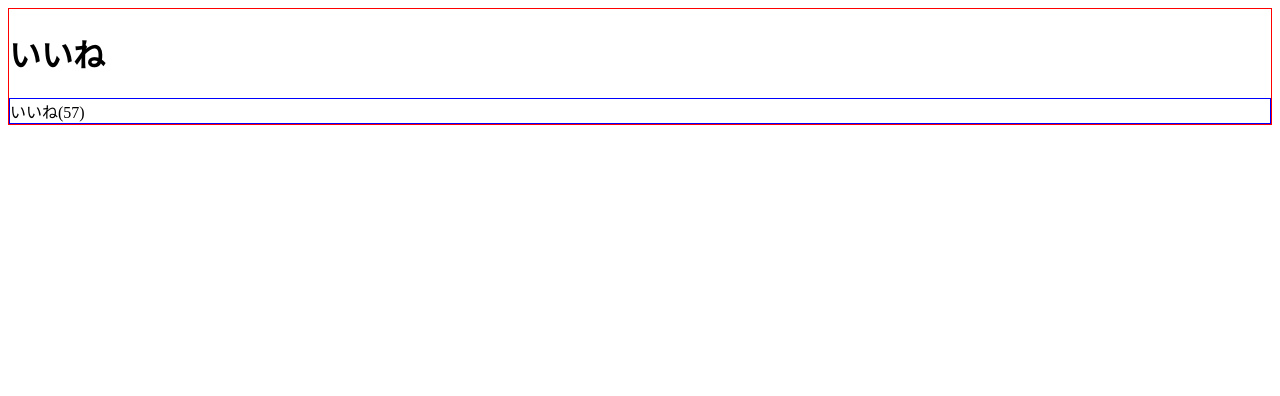
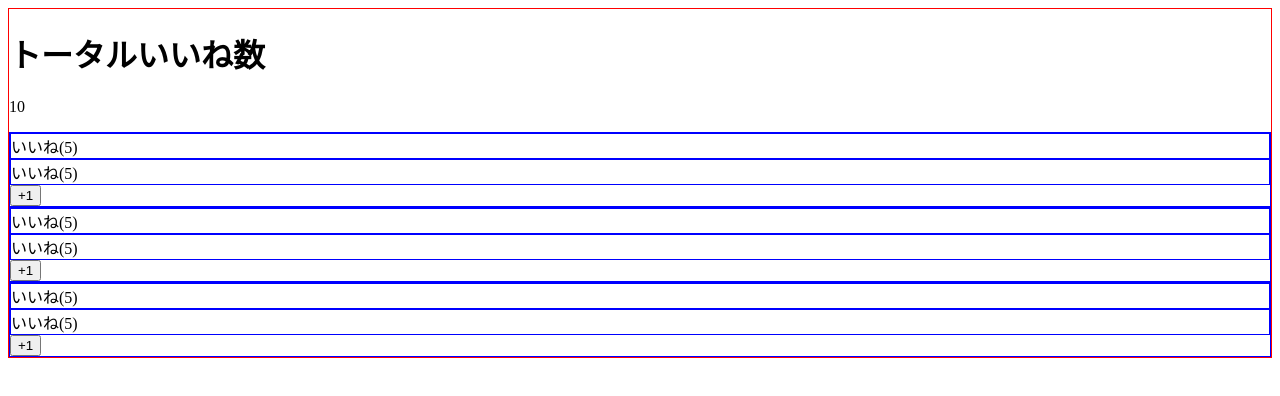
Before and after one commit to ItFumi/vue_practice, a Vue app in the folder vue_sample/: page / in a window 1280 px wide. Shown: the top 396 px of the page. Built offline with nearby package versions, Linux system fonts and the light colour scheme.

Commit message:
learning section7

```diff
--- a/vue_sample/src/App.vue
+++ b/vue_sample/src/App.vue
@@ -2,15 +2,34 @@
   <div>
     <!-- 大文字で始まるパスカルケースで記載。like-headerというケバブケースでも記載可 -->
     <LikeHeader></LikeHeader>
-    <LikeNumber></LikeNumber>
+    <p>{{number}}</p>
+
+    <!-- HTML内では属性値をケバブケースで記載する事 -->
+    <!-- LikeNumber.vueのincrement()で発火 -->
+    <LikeNumber :total-number="number" @my-click="number = $event"></LikeNumber>
+
+    <!-- @my-click内は関数でも可能 -->
+    <LikeNumber :total-number="number" @my-click="incrementNumber"></LikeNumber>
+
+    <LikeNumber :total-number="number" test-props="test"></LikeNumber>
   </div>
 </template>
 <script>
 // ローカル登録
 import LikeHeader from "./components/LikeHeader.vue"
 export default {
+  data(){
+    return {
+      number: 10
+    }
+  },
   components: {
     LikeHeader: LikeHeader
+  },
+  methods: {
+    incrementNumber(val) {
+      this.number = val;
+    }
   }
 }
 </script>
--- a/vue_sample/src/components/LikeHeader.vue
+++ b/vue_sample/src/components/LikeHeader.vue
@@ -1,3 +1,3 @@
 <template>
-  <h1>いいね</h1>
+	<h1>トータルいいね数</h1>
 </template>
--- a/vue_sample/src/components/LikeNumber.vue
+++ b/vue_sample/src/components/LikeNumber.vue
@@ -1,14 +1,40 @@
-// templateタグの中身は同階層のタグがあってはいけない。
+//templateタグの中身は同階層のタグがあってはいけない。
 <template>
-  <div>いいね({{number}})</div>
+	<div>
+		<div>いいね({{totalNumber/2}})</div>
+		<div>いいね({{halfNumber}})</div>
+		<button @click="increment">+1</button>
+	</div>
 </template>
-
 <script>
-
 export default {
-  data: function() {
+	//下記は「props: ["totalNumber","testProps"],」といった配列でも記載可能
+	props: {
+		totalNumber: {
+			totalNumber: Number, //「type: Number」でも可能
+			//「required: true」で入力必須かどうか
+			//「default: 10」で何も入力されなかった場合の値。requiredとは一緒に記載できない。
+			/* オブジェクト型の場合
+			default: function() {
 				return {
-      number: 57
+					number: 10
+				}
+			}
+			*/
+		},
+		testProps: {
+			type: String
+		}
+	},
+	computed: {
+		halfNumber() {
+			return this.totalNumber / 2;
+		}
+	},
+	methods: {
+		increment() {
+			// $emitは子から任意のタイミングでイベントを発火するもの。第一引数のみでも可能。
+			this.$emit("my-click",this.totalNumber + 1);
 		}
 	}
 }
```
Also changed, not shown: 1 other file (tests, documents, lock files or other folders). Lines whose indentation alone changed are shown as unchanged.
